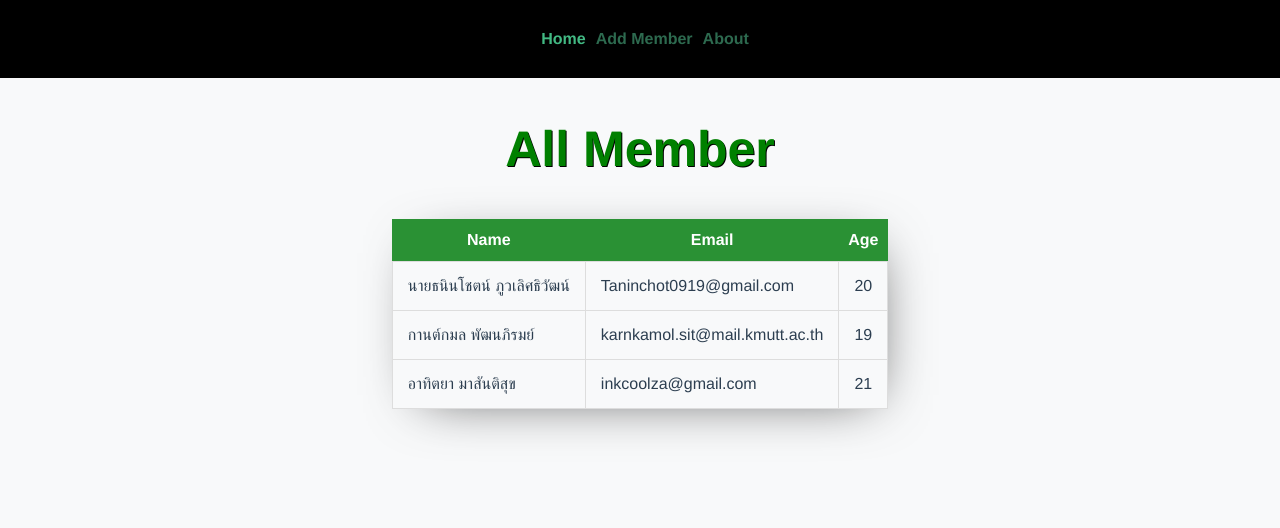
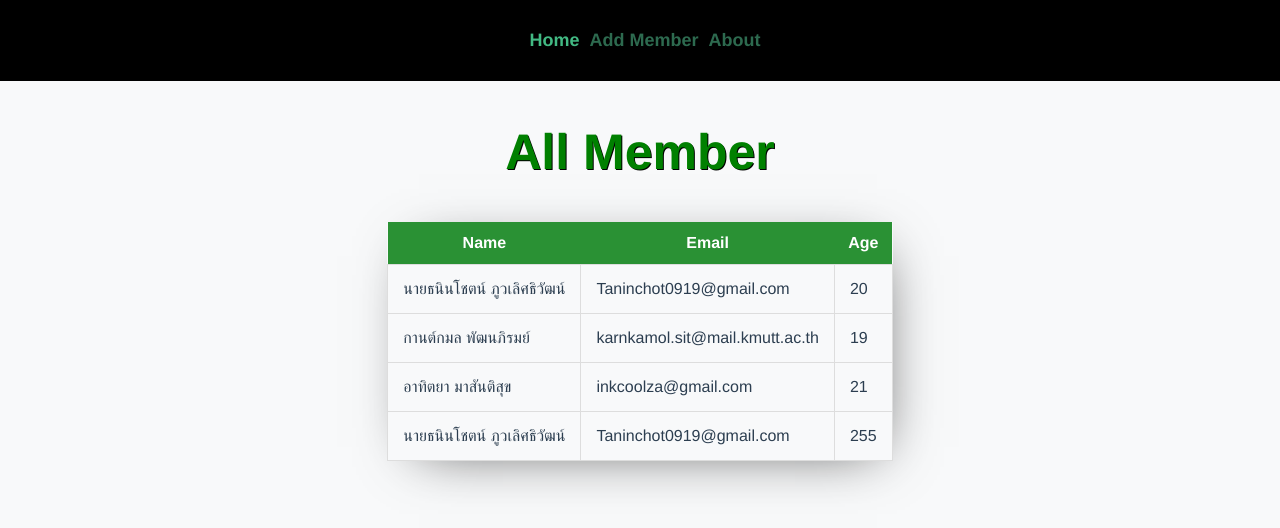
Before and after one commit to Taninchot0919/INT203_62130500038_Groupwork_SPA, a Vue app: page / in a window 1280 px wide. Shown: the top 528 px of the page. Built offline with nearby package versions, Linux system fonts and the light colour scheme; data requests are answered from the project's data file.

Commit message:
62130500038 [UPDATE] Add navbar component to global registration

```diff
--- a/data/db.json
+++ b/data/db.json
@@ -17,6 +17,12 @@
       "email": "inkcoolza@gmail.com",
       "age": "21",
       "id": 3
+    },
+    {
+      "name": "นายธนินโชตน์ ภูวเลิศธิวัฒน์",
+      "email": "Taninchot0919@gmail.com",
+      "age": "255",
+      "id": 4
     }
   ]
 }
--- a/src/App.vue
+++ b/src/App.vue
@@ -4,10 +4,9 @@
 </template>
 
 <script>
-import NavBar from "./components/NavBar.vue";
 export default {
-  components: { NavBar },
-  name: "App",
+  components: {},
+  name: "App"
 };
 </script>
 
--- a/src/components/NavBar.vue
+++ b/src/components/NavBar.vue
@@ -24,6 +24,7 @@ export default {
   color: #2d6a4f;
   margin-left: 10px;
   text-decoration: none;
+  font-size: large;
 }
 
 #nav a.router-link-exact-active {
--- a/src/main.js
+++ b/src/main.js
@@ -1,5 +1,7 @@
 import { createApp } from 'vue'
 import App from './App.vue'
 import router from './router'
+import NavBar from './components/NavBar.vue'
 
-createApp(App).use(router).mount('#app')
+// Use NavBar as Global Registration
+createApp(App).use(router).component('nav-bar', NavBar).mount('#app')
```
